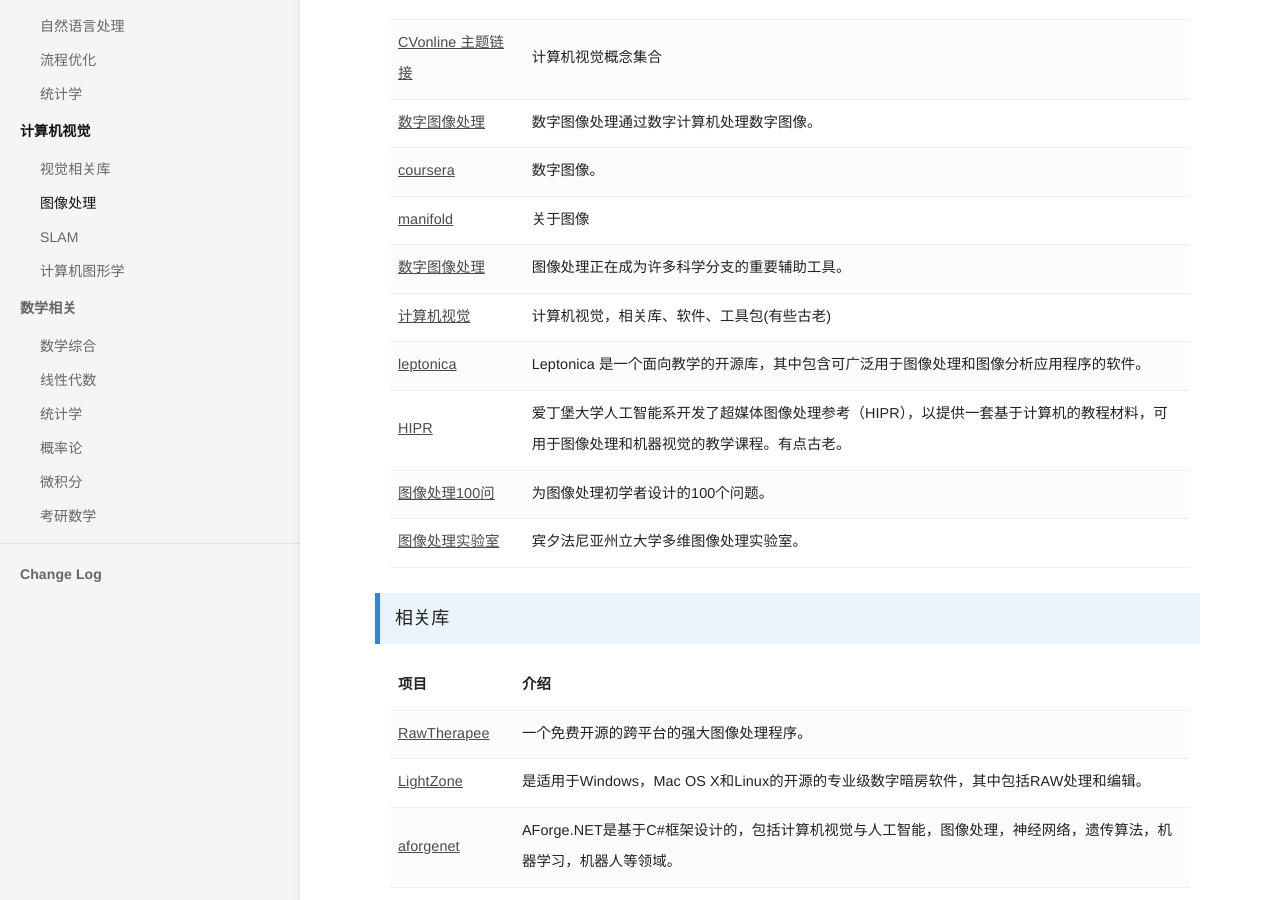
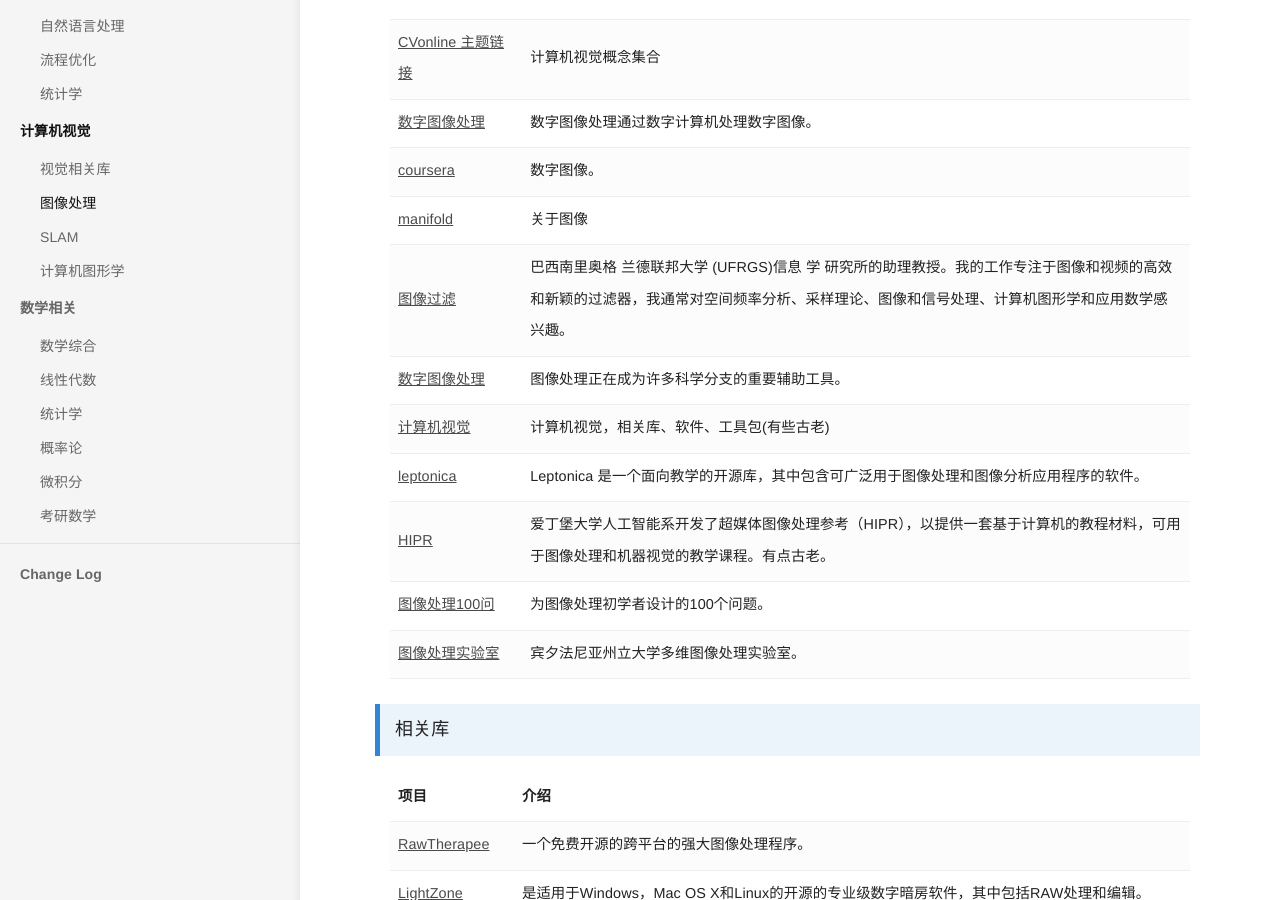
Before and after one commit to bashendixie/Machine_Learning_Notes, a Jekyll site: the page built from _docs/2、计算机视觉/图像处理.md, in a window 1280 px wide and 900 px high, scrolled down 484 px. Built offline with Jekyll 4.4.1, drawn with Linux system fonts in a browser that asks for light colours; some web fonts are replaced.

Commit message:
no message

```diff
--- a/_docs/2、计算机视觉/图像处理.md
+++ b/_docs/2、计算机视觉/图像处理.md
@@ -83,7 +83,14 @@
 				关于图像
 			</td>
 		</tr>
-
+		<tr>
+			<td>
+				<a href="https://www.inf.ufrgs.br/~eslgastal/">图像过滤</a>
+			</td>
+			<td>
+				巴西南里奥格 兰德联邦大学 (UFRGS)信息 学 研究所的助理教授。我的工作专注于图像和视频的高效和新颖的过滤器，我通常对空间频率分析、采样理论、图像和信号处理、计算机图形学和应用数学感兴趣。
+			</td>
+		</tr>
 		<tr>
 			<td>
 				<a href="https://sisu.ut.ee/imageprocessing/book">数字图像处理</a>
@@ -92,7 +99,6 @@
 				图像处理正在成为许多科学分支的重要辅助工具。
 			</td>
 		</tr>
-
 		<tr>
 			<td>
 				<a href="http://www.cs.cmu.edu/~cil/vision.html">计算机视觉</a>
```
Also changed, not shown: _docs/1、机器学习/Github资源.md (+8 -1 lines), _docs/2、计算机视觉/视觉相关库.md (+8 -1 lines).
